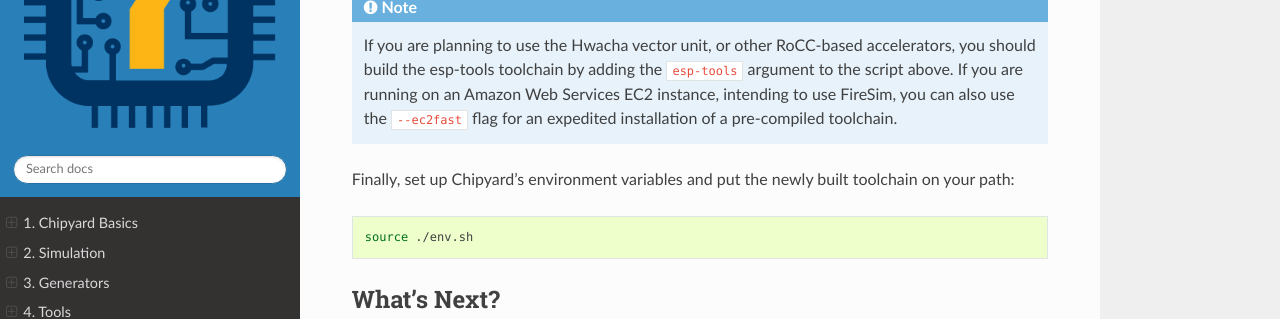
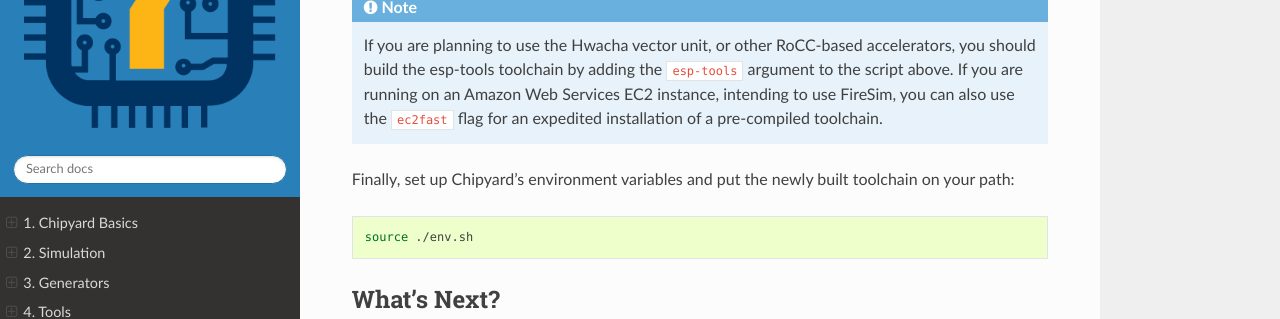
Before and after one commit to ucb-bar/chipyard, a Sphinx documentation site: the page built from docs/Quick-Start.rst, in a window 1280 px wide and 900 px high, scrolled down 847 px. Shown: the part 147-466 px from the top of the window. Built offline with Sphinx 7.4.7 and the Read the Docs theme 2.0.0, drawn with Linux system fonts in a browser that asks for light colours.

```diff
--- a/docs/Quick-Start.rst
+++ b/docs/Quick-Start.rst
@@ -35,7 +35,7 @@ To build the toolchains, you should run:
     ./scripts/build-toolchains.sh
 
 .. Note:: If you are planning to use the Hwacha vector unit, or other RoCC-based accelerators, you should build the esp-tools toolchain by adding the ``esp-tools`` argument to the script above.
-  If you are running on an Amazon Web Services EC2 instance, intending to use FireSim, you can also use the ``--ec2fast`` flag for an expedited installation of a pre-compiled toolchain.
+  If you are running on an Amazon Web Services EC2 instance, intending to use FireSim, you can also use the ``ec2fast`` flag for an expedited installation of a pre-compiled toolchain.
 
 Finally, set up Chipyard's environment variables and put the newly built toolchain on your path:
 
```
